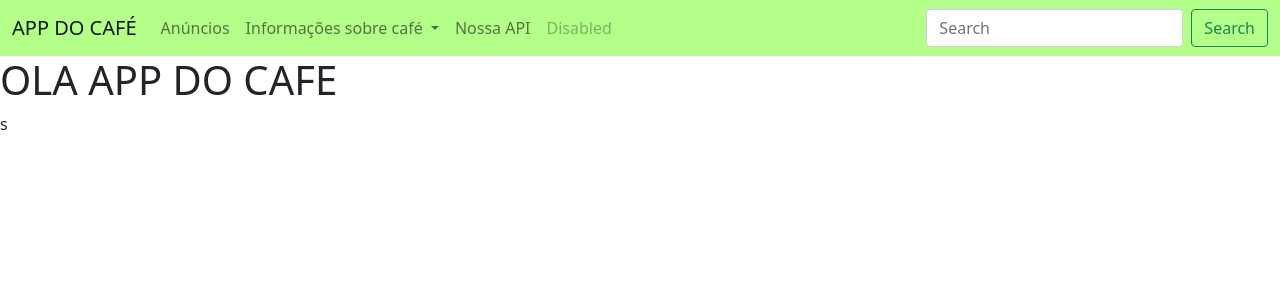
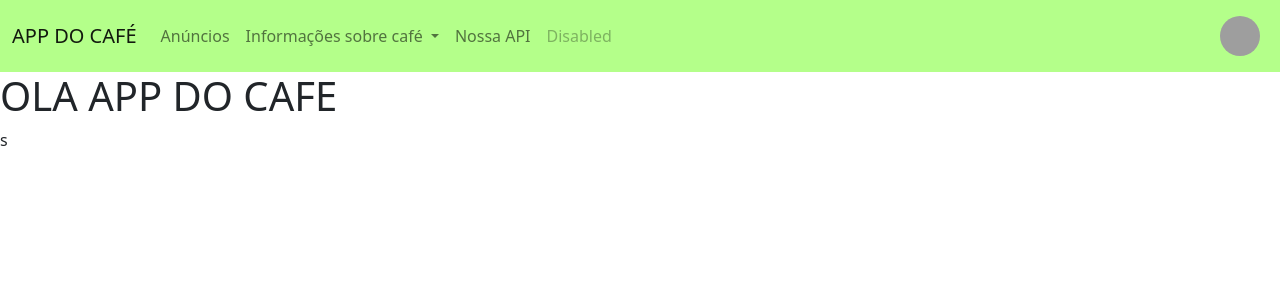
Before and after one commit to VitorBonella/ProjetoIntegrado1-2021-1, a Flask app: page / in a window 1280 px wide. Shown: the top 300 px of the page. Run offline with Flask 2, Linux system fonts and the light colour scheme; some libraries are stand-ins or nearby versions; grey boxes are pictures that could not be loaded.

Commit message:
dropdown-menu-end

```diff
--- a/app/templates/base.html
+++ b/app/templates/base.html
@@ -43,10 +43,18 @@
             <a class="nav-link disabled" href="#" tabindex="-1" aria-disabled="true">Disabled</a>
           </li>
         </ul>
-          <form class="d-flex">
-            <input class="form-control me-2" type="search" placeholder="Search" aria-label="Search">
-            <button class="btn btn-outline-success" type="submit">Search</button>
-          </form>
+        <ul class="navbar-nav mb-lg-0">
+          <li class="nav-item dropdown">
+            <a class="nav-link" href="#" id="navbarDropdown2" role="button" data-bs-toggle="dropdown" aria-expanded="false">
+              <img src="https://s3.eu-central-1.amazonaws.com/bootstrapbaymisc/blog/24_days_bootstrap/fox.jpg" width="40" height="40" class="rounded-circle">
+            </a>
+            <ul class="dropdown-menu dropdown-menu-end" aria-labelledby="navbarDropdown2">
+              <li><a class="dropdown-item" href="#">Dashboard</a></li>
+              <li><a class="dropdown-item" href="#">Edit Profile</a></li>
+              <li><a class="dropdown-item" href="#">Log Out</a></li>
+            </ul>
+          </li>
+        </ul>
       </div>
     </div>
   </nav>
```
Lines whose indentation alone changed are shown as unchanged.
